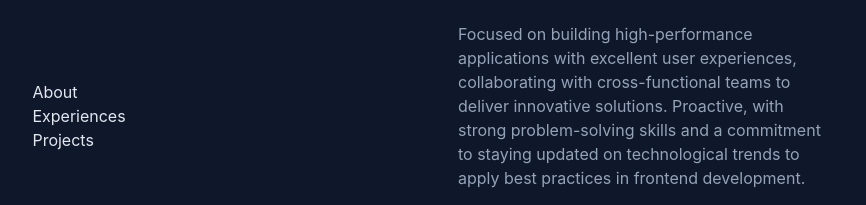
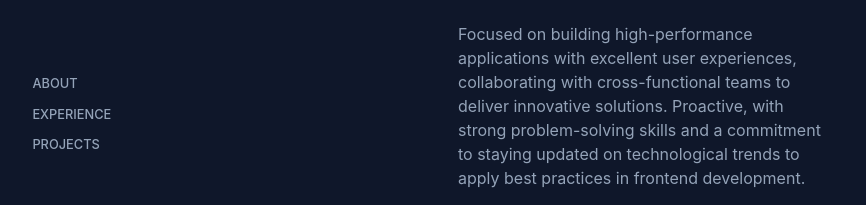
Before and after one commit to eduardo-takeo/v3, a React (Vite) app: page / in a window 1280 px wide. Shown: the part 338-543 px from the top of the page, without its empty margins (198-1064 px from the left). Built offline with nearby package versions, Linux system fonts and the light colour scheme.

Commit message:
feat: implement navbar animation

```diff
--- a/src/components/IconLink/IconLink.scss
+++ b/src/components/IconLink/IconLink.scss
@@ -2,6 +2,7 @@
   > svg {
     width: 30px;
     color: $white-400;
+    transition: all 0.3s;
 
     &:hover {
       color: $white-800;
--- a/src/index.scss
+++ b/src/index.scss
@@ -15,6 +15,10 @@
   margin: 0;
   padding: 0;
   box-sizing: border-box;
+}
+
+html {
+  scroll-behavior: smooth;
 }
 
 body {
@@ -63,6 +67,8 @@ body {
 a {
   font-weight: 500;
   text-decoration: inherit;
+  color: $white-800;
+  cursor: pointer;
 }
 
 h1 {
--- a/src/styles/_colors.scss
+++ b/src/styles/_colors.scss
@@ -1,5 +1,5 @@
+$white-400: #94a3b8;
 $white-800: #e2e8f0;
-$white-400: #94a3b8;
 $white-1000: #fff;
 $background: #0f172a;
 $teal: #5eead4;
--- a/src/views/home/Home.scss
+++ b/src/views/home/Home.scss
@@ -21,6 +21,42 @@
   }
 
   &__navbar {
+    li {
+      position: relative;
+      transition: all 0.2s ease-in-out;
+      margin-bottom: 0.4rem;
+
+      a {
+        color: $white-400;
+        font-size: 0.8rem;
+        text-transform: uppercase;
+      }
+
+      ::before {
+        content: "";
+        position: absolute;
+        left: 30px;
+        bottom: 12px;
+        width: 0;
+        height: 2px;
+        background-color: $white-800;
+        transition: width 0.3s;
+        transform: translateX(-50%);
+      }
+
+      &:hover {
+        padding-left: 4rem;
+
+        a {
+          font-size: 1rem;
+          color: $white-800;
+        }
+
+        ::before {
+          width: 50px;
+        }
+      }
+    }
   }
 
   &__social {
--- a/src/views/home/Home.tsx
+++ b/src/views/home/Home.tsx
@@ -21,9 +21,15 @@ const Home = () => {
         {/* TODO: implement navigation */}
         <nav className="main-menu__navbar">
           <ul>
-            <li>About</li>
-            <li>Experiences</li>
-            <li>Projects</li>
+            <li>
+              <a href="#summary">ABOUT</a>
+            </li>
+            <li>
+              <a href="#experiences">EXPERIENCE</a>
+            </li>
+            <li>
+              <a href="#projects">PROJECTS</a>
+            </li>
           </ul>
         </nav>
 
@@ -39,12 +45,12 @@ const Home = () => {
         </div>
       </div>
 
-      <section className="feed">
+      <section id="summary" className="feed">
         <div className="feed__summary">
           <p>{t("feed.summary")}</p>
         </div>
 
-        <div className="feed__experiences">
+        <div id="experiences" className="feed__experiences">
           {experiences?.map(({ title, period, description, tags }, index) => (
             <Card
               key={index}
@@ -60,7 +66,7 @@ const Home = () => {
           </Link>
         </div>
 
-        <div className="feed__projects">
+        <div id="projects" className="feed__projects">
           {projects?.map(({ title, description, banner, tags = [] }, index) => (
             <Card
               key={index}
```
Also changed, not shown: 1 other file (tests, documents, lock files or other folders).
